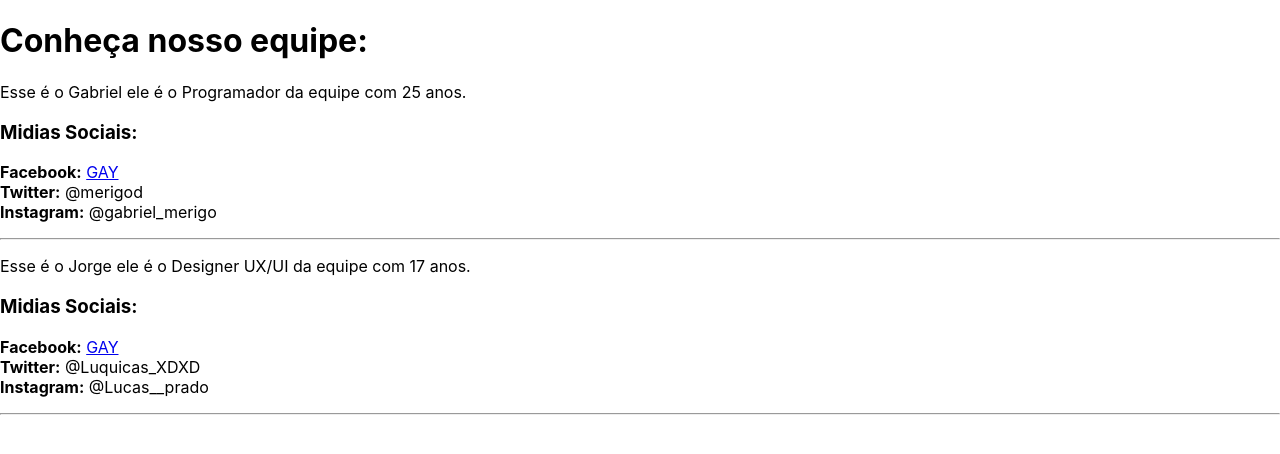
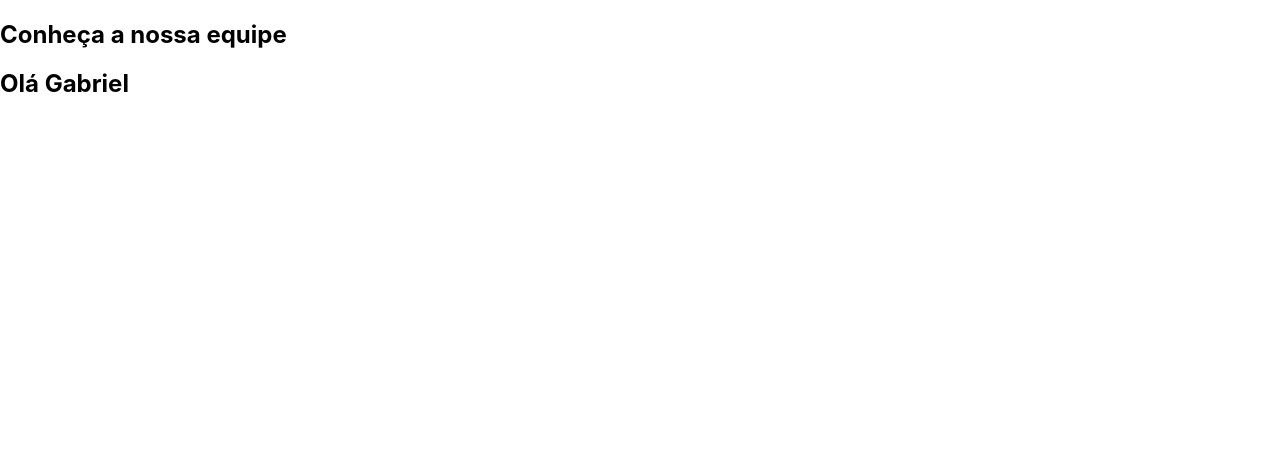
Before and after one commit to GabrielMerigo/curso-de-react-js, a React (Create React App) app in the folder meusite/: page / in a window 1280 px wide. Shown: the top 454 px of the page. Built offline with nearby package versions, Linux system fonts and the light colour scheme.

Commit message:
Update App.js

```diff
--- a/meusite/src/App.js
+++ b/meusite/src/App.js
@@ -1,56 +1,21 @@
-import React from 'react';
+import React, { Component } from 'react';
 
-const Equipe = (props) => {
+class Equipe extends Component {
+  render(){
     return (
       <div>
-      <Sobre name={props.name} funcao={props.funcao} idade={props.idade} />
-      <Midia
-        twitter={props.twitter}
-        fb={props.facebook}
-        instagram={props.instagram}
-      />
-      <hr />
+        <h2>Olá {this.props.name} </h2>
       </div>
     )
   }
+}
 
-const Sobre = (props) =>
-  <p>Esse é o {props.name} ele é o {props.funcao} da equipe com {props.idade} anos.</p>
-
-const Midia = (props) => {
+function App () {
   return (
     <div>
-      <h3>Midias Sociais:</h3>
-      <p>
-        <strong>Facebook:</strong> <a href={props.fb}>GAY</a> <br />
-        <strong>Twitter:</strong> {props.twitter} <br />
-        <strong>Instagram:</strong> {props.instagram}
-      </p>
+      <h2>Conheça a nossa equipe</h2>
+      <Equipe name="Gabriel"/>
     </div>
   )
 }
-
-
-function App() {
-  return (
-    <div>
-      <h1>Conheça nosso equipe:</h1>
-      <Equipe name="Gabriel"
-        funcao="Programador"
-        idade="25"
-        twitter="@merigod"
-        facebook="https://google.com"
-        instagram="@gabriel_merigo"
-      />
-      <Equipe name="Jorge"
-        funcao="Designer UX/UI"
-        idade="17"
-        twitter="@Luquicas_XDXD"
-        facebook="https://google.com"
-        instagram="@Lucas__prado"
-      />
-    </div>
-  )
-}
-
 export default App
```
Lines whose indentation alone changed are shown as unchanged.
